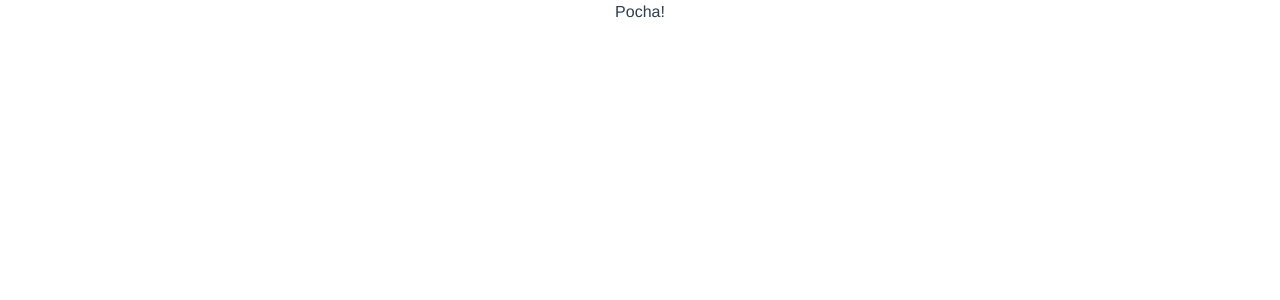
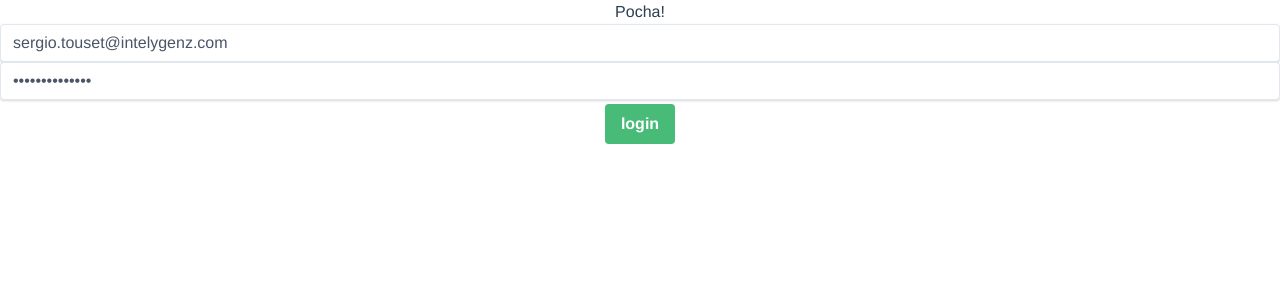
Before and after one commit to sergioIGZ/pocha, a Nuxt app: page /NxtLogin in a window 1280 px wide. Before the commit this address had no page. Shown: the top 300 px of the page. Built offline with nearby package versions, Linux system fonts and the light colour scheme.

Commit message:
Test login

```diff
--- a/nuxt.config.js
+++ b/nuxt.config.js
@@ -1,5 +1,8 @@
 export default {
   mode: 'universal',
+  server: {
+    port: 3030
+  },
   /*
    ** Headers of the page
    */
--- /dev/null
+++ b/pages/NxtLogin.vue
@@ -0,0 +1,40 @@
+<template>
+  <div>
+    <input v-model="email" type="text" />
+    <input v-model="password" type="password" />
+    <button @click="doLogin">login</button>
+  </div>
+</template>
+
+<script>
+import axios from 'axios'
+
+export default {
+  Name: 'NxtLogin',
+  data() {
+    return {
+      email: 'sergio.touset@intelygenz.com',
+      password: 'Intelygenz.com'
+    }
+  },
+  methods: {
+    doLogin() {
+      axios
+        .post('https://app.nextinit.com/b/demoSergio/login', {
+          email: this.email,
+          pwd: this.password
+        })
+        .then(response => {
+          console.log('res', response)
+        })
+        .catch(err => {
+          console.log('err', err)
+        })
+    }
+  }
+}
+</script>
+
+<!--<style scoped>-->
+<!--  -->
+<!--</style>-->
```
